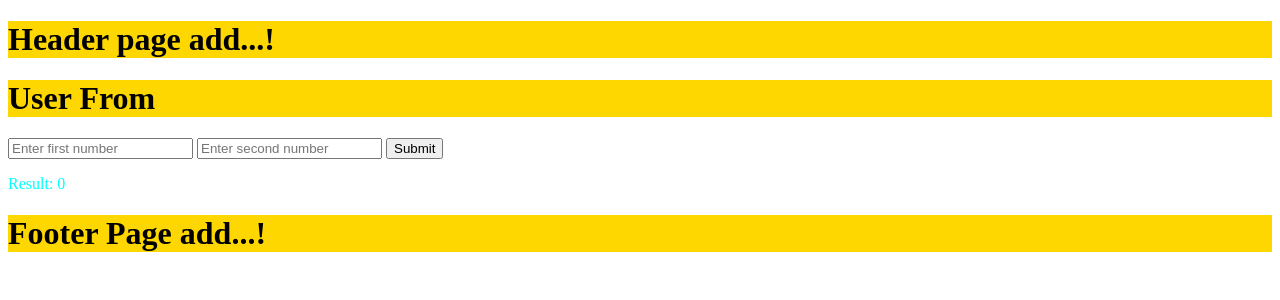
After one commit to Samiranbisal/py_project, a Django app: page /from/ in a window 1280 px wide. The commit adds this page. Shown: the top 300 px of the page. Run offline with Django 5.2, Linux system fonts and the light colour scheme.

Commit message:
user file add

```diff
--- a/newapp/urls.py
+++ b/newapp/urls.py
@@ -24,5 +24,7 @@ urlpatterns = [
     path('admin/', admin.site.urls),
     path('about/', views.aboutUs),
     path('about/<couseid>', views.couseDetails),
-    path('tatai/', tatai.sb)
+    path('tatai/', tatai.sb),
+    path('aboutus/',views.about),
+    path('from/', views.userform)
 ]
--- a/newapp/views.py
+++ b/newapp/views.py
@@ -1,4 +1,4 @@
-from django.http import HttpResponse
+from django.http import HttpResponse, HttpResponseRedirect
 from django.shortcuts import render
 
 def homepage(requst):
@@ -16,6 +16,23 @@ def homepage(requst):
     }
     return render(requst, "index.html",data)
 
+def about(request):
+    return render(request, "about.html")
+
+def userform(request):
+    fromdata = 0  # Initialize fromdata as 0
+    try:
+        if request.method == "POST":
+            n1 = int(request.POST.get('num1', 0))  # Get 'num1' with default 0
+            n2 = int(request.POST.get('num2', 0))  # Get 'num2' with default 0
+
+            fromdata = n1 + n2  # Store the sum in fromdata
+            return HttpResponseRedirect('/')
+    finally:
+        pass  # You can use pass if nothing is needed in the finally block
+    return render(request, "userfrom.html", {'output': fromdata})  # Pass the sum to the template
+
+
 def aboutUs(requst):
     return HttpResponse("Hi Samiran...! Good Morning...!")
 
--- /dev/null
+++ b/templates/about.html
@@ -0,0 +1,5 @@
+{% include 'header.html' %}
+
+<h1>This is About Page...!</h1>
+
+{% include 'footer.html' %}
--- a/templates/footer.html
+++ b/templates/footer.html
@@ -1,11 +1,3 @@
-{% for n in list %}
-<h3 style="">{{forloop.counter}}. {{n}}</h3>
-{% endfor %}
-<hr />
-
-{% for i in student_Details %}
-<div>Name: ,{{i.name}} Age: {{i.age}}</div>
-
-{% endfor %}
+<h1>Footer Page add...!</h1>
 </body>
 </html>
--- a/templates/header.html
+++ b/templates/header.html
@@ -8,8 +8,4 @@
     <link rel="stylesheet" href="/static/style.css" />
   </head>
   <body>
-    <h1 style="font-size: 7rem; color: blue">{{message}}</h1>
-    <h1>I Am Samiran...!</h1>
-    <h2 style="color: red">My Age is 22</h2>
-    <h3 style="color: green">My Hobbies are Playing Football, Reading Books,
-        Watching Movies</h3>
+    <h1>Header page add...!</h1>
--- /dev/null
+++ b/templates/userfrom.html
@@ -0,0 +1,32 @@
+{% include 'header.html' %}
+
+<h1>User From</h1>
+<div>
+    <!-- <form action="" method="post" name="">
+        {% csrf_token %}
+        <div>
+            <label for="">Value 1</label>
+            <input type="text" name="nam1" placeholder="Enter username">
+        </div>
+        <div>
+            <label for="">Value 1</label>
+            <input type="text" name="nam2" placeholder="Enter username">
+        </div>
+        <div>
+            <button type="submit">Sava</button>
+        </div>
+        <h1>OUTPUT: </h1>
+        <input type="text" value="{{output}}">
+    </form> -->
+    <form method="POST">
+        {% csrf_token %}
+        <input type="text" name="num1" placeholder="Enter first number">
+        <input type="text" name="num2" placeholder="Enter second number">
+        <button type="submit">Submit</button>
+    </form>
+
+    <p>Result: {{ output }}</p>
+
+</div>
+
+{% include 'footer.html' %}
```
Also changed, not shown: templates/index.html (+15 -0 lines).
